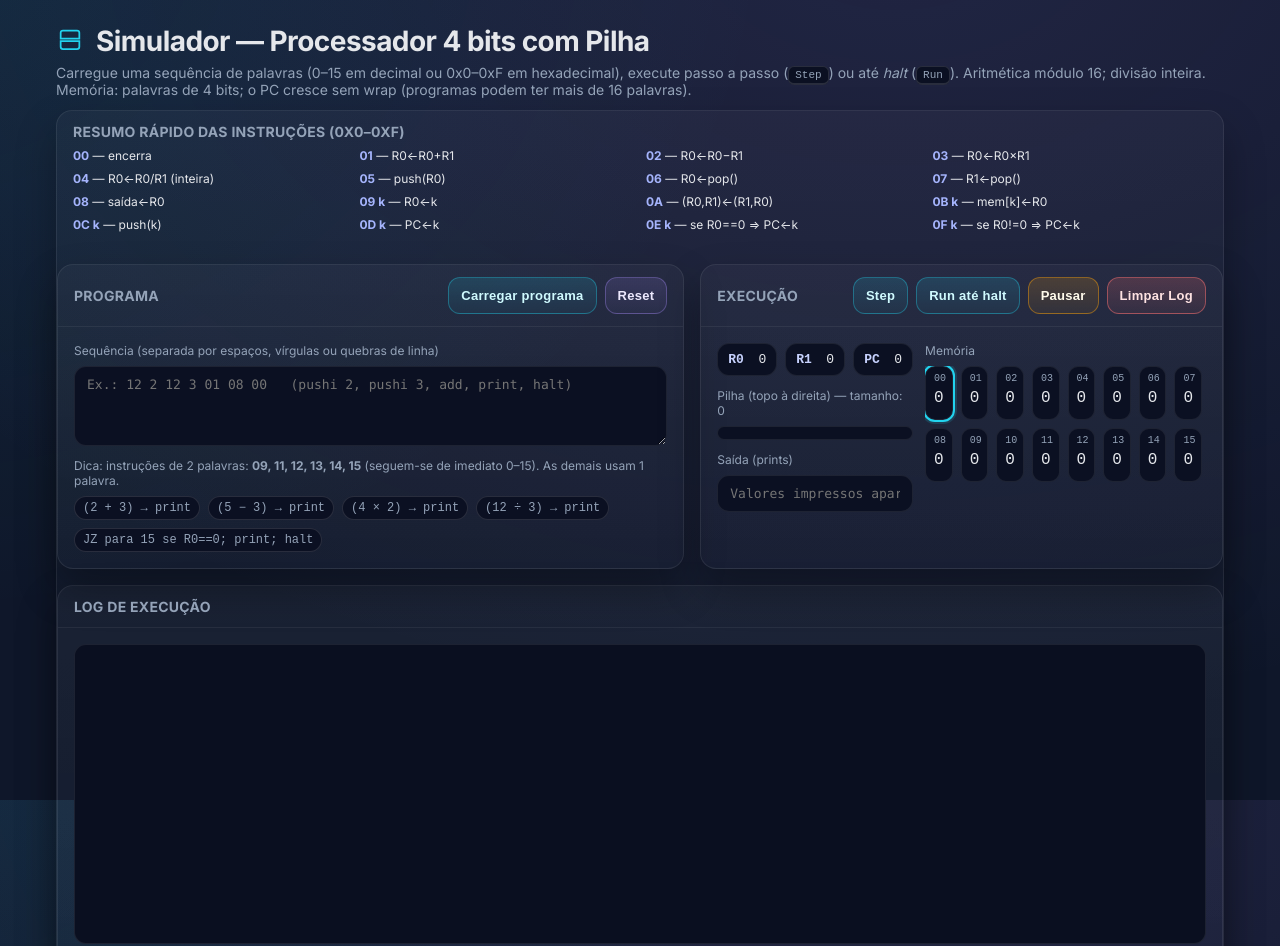
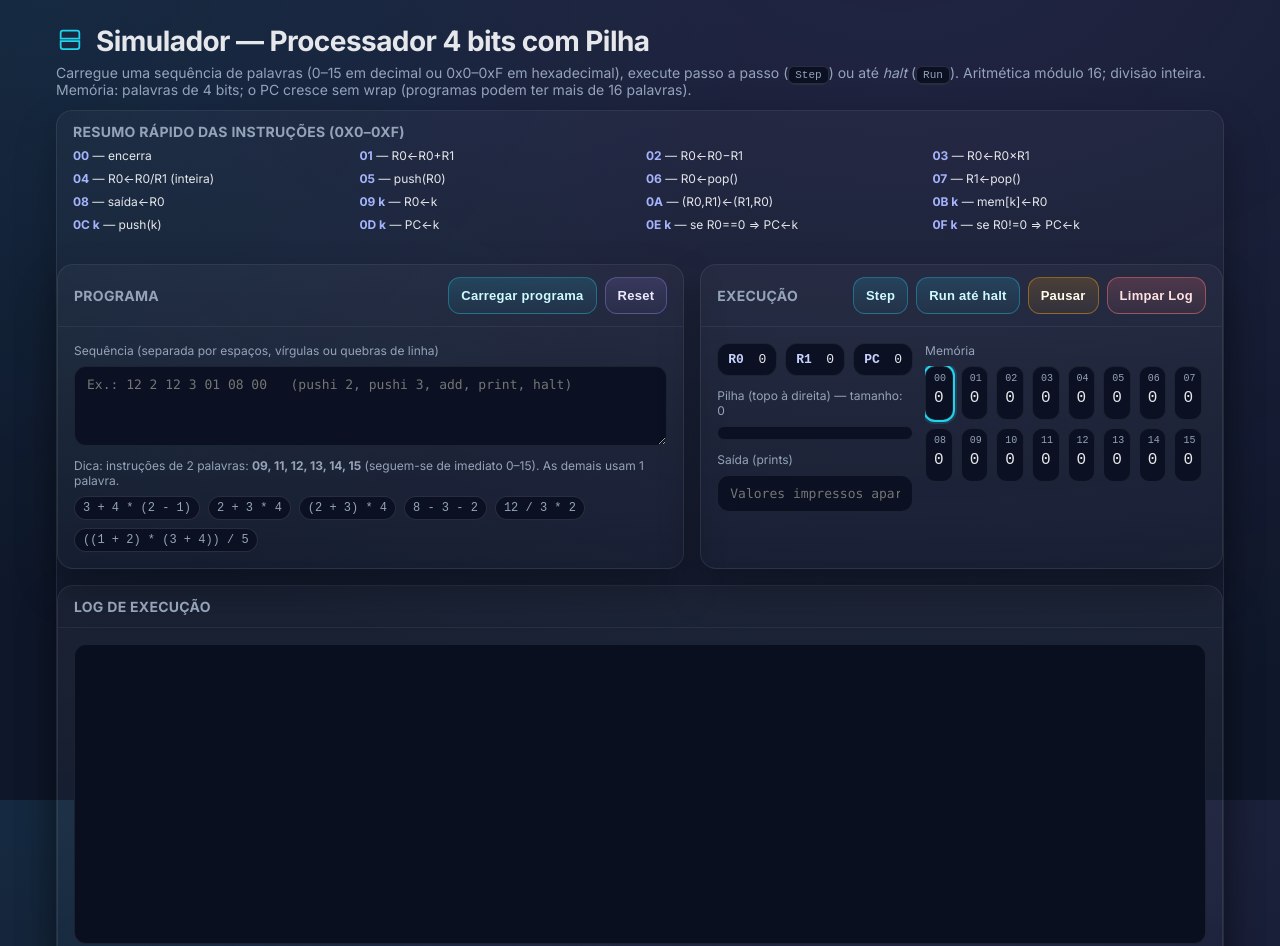
Before and after one commit to tioguerra/sim-4bit-stack-cpu, a plain HTML site: page index.html in a window 1280 px wide. Shown: the top 946 px of the page. Drawn offline with Linux system fonts and the light colour scheme.

Commit message:
fixed incorrect examples

```diff
--- a/index.html
+++ b/index.html
@@ -139,11 +139,12 @@
           <textarea id="code" placeholder="Ex.: 12 2 12 3 01 08 00   (pushi 2, pushi 3, add, print, halt)"></textarea>
           <div class="hint">Dica: instruções de 2 palavras: <b>09, 11, 12, 13, 14, 15</b> (seguem-se de imediato 0–15). As demais usam 1 palavra.
             <div class="examples">
-              <span class="chip" data-eg="12 2 12 3 01 08 00">(2 + 3) → print</span>
-              <span class="chip" data-eg="12 5 12 3 02 08 00">(5 − 3) → print</span>
-              <span class="chip" data-eg="12 4 12 2 03 08 00">(4 × 2) → print</span>
-              <span class="chip" data-eg="12 12 12 3 04 08 00">(12 ÷ 3) → print</span>
-              <span class="chip" data-eg="12 5 12 0 14 15 08 00">JZ para 15 se R0==0; print; halt</span>
+              <span class="chip" data-eg="12 3 12 4 12 2 12 1 07 06 02 05 07 06 03 05 07 06 01 05 06 08">3 + 4 * (2 - 1)</span>
+              <span class="chip" data-eg="12 2 12 3 12 4 07 06 03 05 07 06 01 05 06 08">2 + 3 * 4</span>
+              <span class="chip" data-eg="12 2 12 3 07 06 01 05 12 4 07 06 03 05 06 08">(2 + 3) * 4</span>
+              <span class="chip" data-eg="12 8 12 3 07 06 02 05 12 2 07 06 02 05 06 08">8 - 3 - 2</span>
+              <span class="chip" data-eg="12 12 12 3 07 06 04 05 12 2 07 06 03 05 06 08">12 / 3 * 2</span>
+              <span class="chip" data-eg="12 1 12 2 07 06 01 05 12 3 12 4 07 06 01 05 07 06 03 05 12 5 07 06 04 05 06 08">((1 + 2) * (3 + 4)) / 5</span>
             </div>
           </div>
         </div>
```
